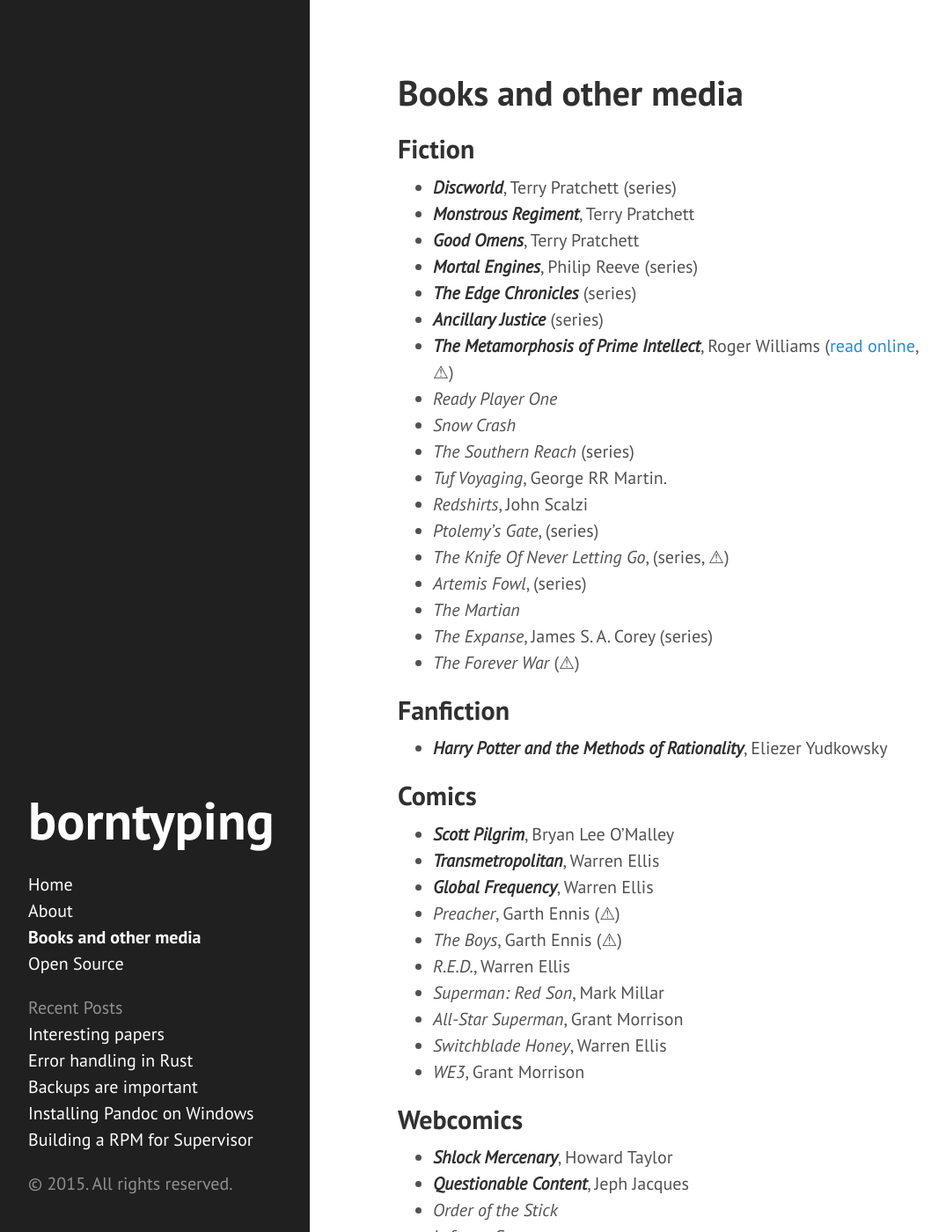
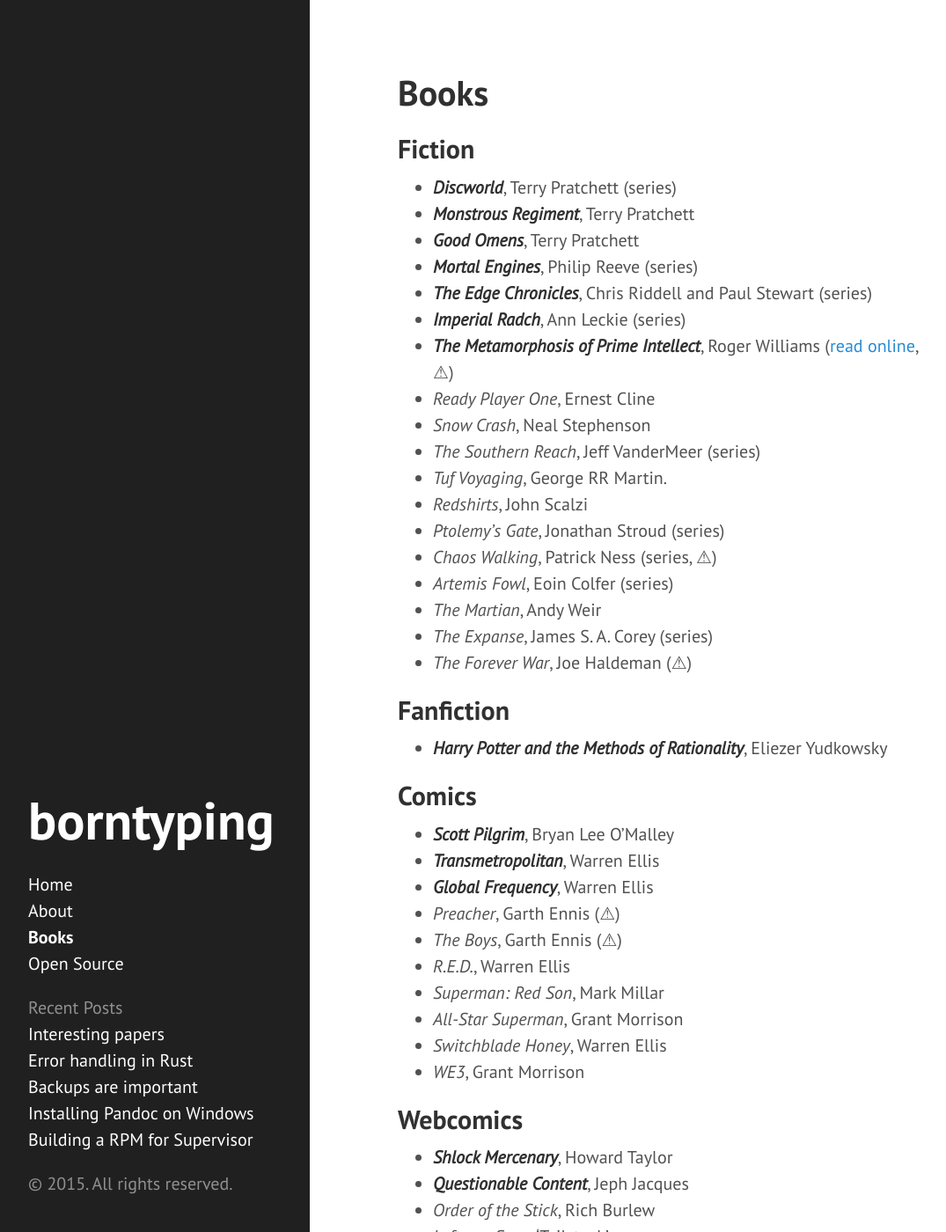
Before and after one commit to borntyping/borntyping.github.io, a Jekyll site: the page built from books.md, in a window 1280 px wide and 1400 px high. Shown: the whole window at 88% size, without its empty margins (8-1083 px from the left). Built offline with Jekyll 4.4.1, drawn with Linux system fonts in a browser that asks for light colours; some of the changed text lies outside the part shown.

Commit message:
Update and rename media.md to books.md

```diff
--- a/media.md
+++ b/books.md
@@ -1,6 +1,6 @@
 ---
 layout: page
-title: Books and other media
+title: Books
 permalink: /books/
 ---
 
@@ -10,20 +10,20 @@
 - _**Monstrous Regiment**_, Terry Pratchett
 - _**Good Omens**_, Terry Pratchett
 - _**Mortal Engines**_, Philip Reeve (series)
-- _**The Edge Chronicles**_ (series)
-- _**Ancillary Justice**_ (series)
+- _**The Edge Chronicles**_, Chris Riddell and Paul Stewart (series)
+- _**Imperial Radch**_, Ann Leckie (series)
 - _**The Metamorphosis of Prime Intellect**_, Roger Williams ([read online][PI], &#9888;)
-- _Ready Player One_
-- _Snow Crash_
-- _The Southern Reach_ (series)
+- _Ready Player One_, Ernest Cline
+- _Snow Crash_, Neal Stephenson
+- _The Southern Reach_, Jeff VanderMeer (series)
 - _Tuf Voyaging_, George RR Martin.
 - _Redshirts_, John Scalzi
-- _Ptolemy's Gate_, (series)
-- _The Knife Of Never Letting Go_, (series, &#9888;)
-- _Artemis Fowl_, (series)
-- _The Martian_
+- _Ptolemy's Gate_, Jonathan Stroud (series)
+- _Chaos Walking_, Patrick Ness (series, &#9888;)
+- _Artemis Fowl_, Eoin Colfer (series)
+- _The Martian_, Andy Weir
 - _The Expanse_, James S. A. Corey (series)
-- _The Forever War_ (&#9888;)
+- _The Forever War_, Joe Haldeman (&#9888;)
 
 ## Fanfiction
 
@@ -46,9 +46,10 @@
 
 - _**Shlock Mercenary**_, Howard Taylor
 - _**Questionable Content**_, Jeph Jacques
-- _Order of the Stick_
-- _Leftover Soup_
-- _Sandra and Woo_
+- _Order of the Stick_, Rich Burlew
+- _Leftover Soup_, 'Tailsteak'
+- _Sandra and Woo_, Oliver Knörzer and Puri Andini
+- _Erfworld_, Puri Andini
 
 ## Films
 
```
